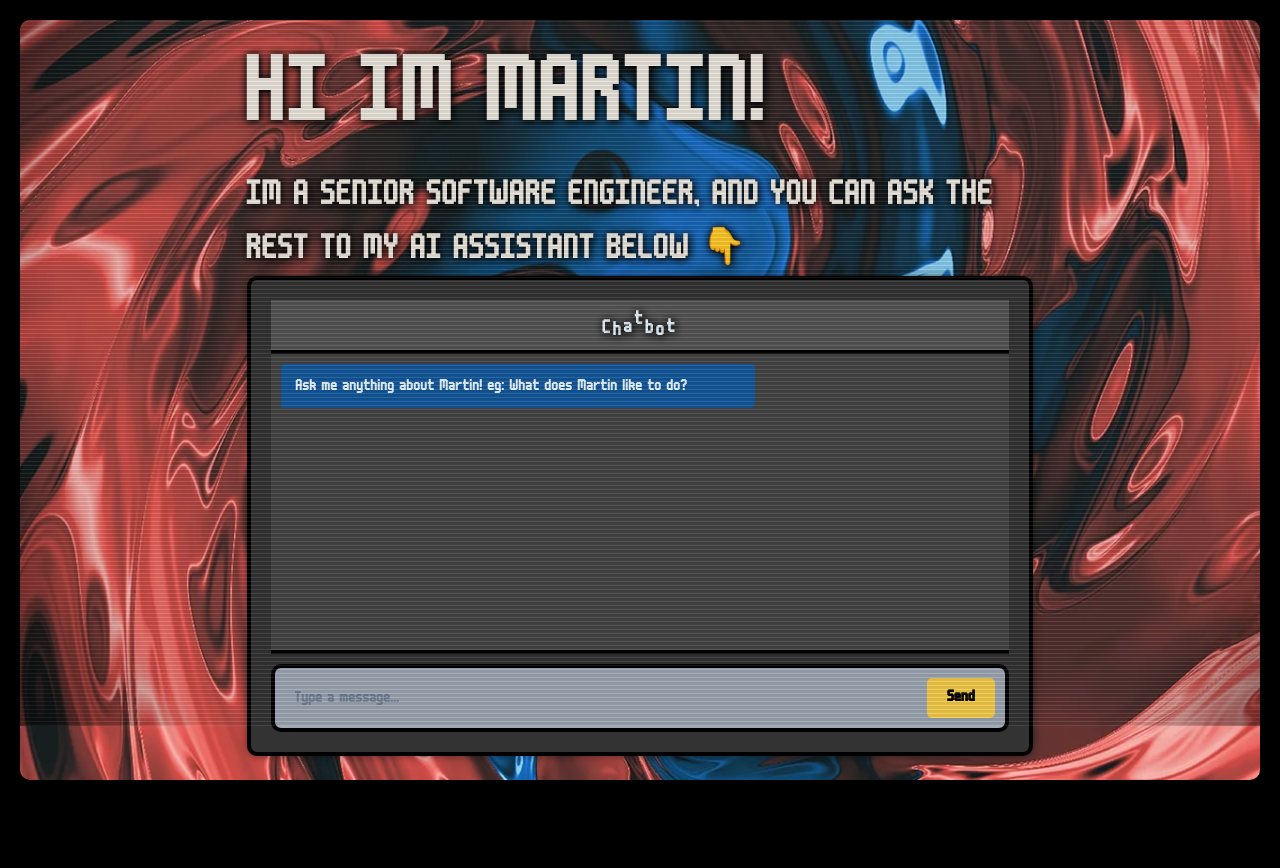
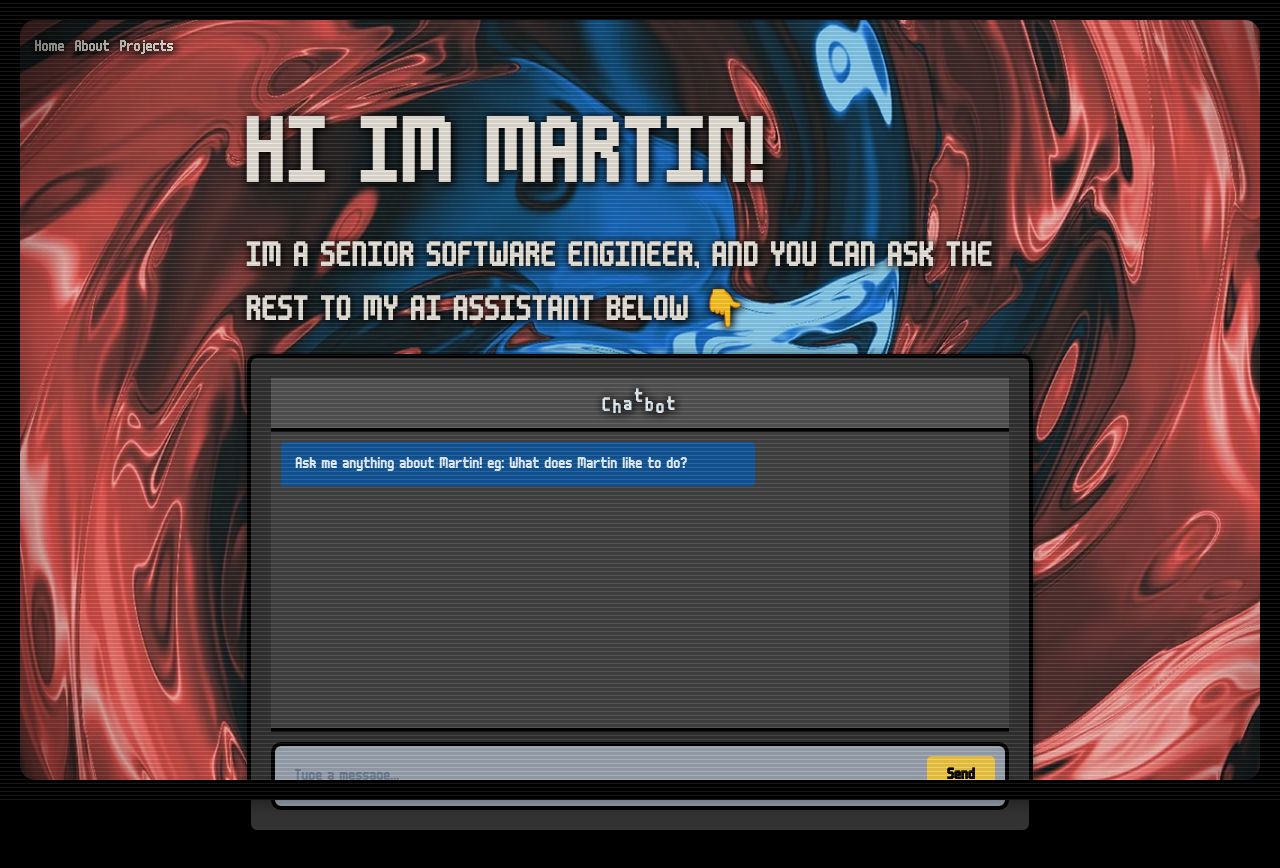
Before and after one commit to MartinPascale/portfolio, a Next.js app: page / in a window 1280 px wide. Shown: the top 868 px of the page. Before the commit the page ends 800 px from the top, so only its background shows below. Built offline with nearby package versions, Linux system fonts and the light colour scheme.

Commit message:
Layout and performance improvements

```diff
--- a/src/app/components/Chatbot.tsx
+++ b/src/app/components/Chatbot.tsx
@@ -1,3 +1,4 @@
+'use client';
 import { Box, HStack, Input, Link, Text } from '@chakra-ui/react';
 import { useEffect, useRef, useState } from 'react';
 import AnimatedButton from './AnimatedButton';
--- a/src/app/layout.tsx
+++ b/src/app/layout.tsx
@@ -16,10 +16,11 @@ export default function RootLayout({ children }: RootLayoutProps) {
         name="description"
         content="Martin Pascale is Senior Software engineer, this is his developer portfolio."
       ></meta>
-      <body className="crt-effect tv-frame tv-screen">
+      <body>
+        <div className="crt-effect tv-frame tv-screen" />
         <Chakra>
           <header>
-            <Box as="nav" py="25px">
+            <Box as="nav" sx={{ position: 'fixed', top: '35px', left: '35px' }}>
               <Link href="/" marginRight="10px">
                 Home
               </Link>
--- a/src/app/page.tsx
+++ b/src/app/page.tsx
@@ -1,5 +1,3 @@
-'use client';
-
 import { Box, Text } from '@chakra-ui/react';
 import ChatbotUI from './components/Chatbot';
 
@@ -12,6 +10,7 @@ const HomePage = () => {
         alignItems: 'center',
         flexDirection: 'column',
         height: '100%',
+        py: '24px',
       }}
     >
       <Box textAlign="left" w={{ base: '100%', md: '100%', lg: '66%' }}>
--- a/src/styles/crt-effect.css
+++ b/src/styles/crt-effect.css
@@ -9,13 +9,17 @@
 }
 
 .crt-effect {
-  position: relative;
+  position: fixed;
+  top: 0;
+  left: 0;
   overflow: hidden;
+  width: 100vw;
+  height: 100vh;
 }
 
 .crt-effect::before {
   content: '';
-  position: absolute;
+  position: fixed;
   top: 0;
   left: 0;
   width: 100vw;
@@ -43,25 +47,3 @@
   pointer-events: none;
   z-index: 101;
 }
-
-/* Noise */
-/* @keyframes noise {
-  0%,
-  100% {
-    opacity: 0.01;
-  }
-  50% {
-    opacity: 0.1;
-  }
-}
-
-.crt-noise {
-  position: absolute;
-  top: 0;
-  left: 0;
-  width: 100%;
-  height: 100vh;
-  background: url('../../public/noise.png') repeat;
-  opacity: 0.3;
-  animation: noise 1s infinite steps(2);
-} */
--- a/src/styles/globals.css
+++ b/src/styles/globals.css
@@ -12,7 +12,10 @@ body {
 
 body {
   background-image: url('../../public/background.webp') !important;
+  background-position: center !important;
   background-size: cover !important;
+  border-radius: 35px;
+  border: 20px solid #000;
 }
 
 #__next {
@@ -26,15 +29,23 @@ main {
   display: flex;
   justify-content: center;
   align-items: center;
+  padding: 42px 24px;
+
+  @media (max-width: 845px) {
+    padding: 24px 16px;
+  }
 }
 
 .tv-frame {
-  position: relative;
-  border-radius: 50px;
-  border: 20px solid #000;
+  position: fixed;
+  top: 0;
+  left: 0;
   overflow: hidden;
   box-shadow: 0 0 20px rgba(0, 0, 0, 0.5);
-  flex-grow: 1;
+  border-radius: 35px;
+  border: 20px solid #000;
+  z-index: 11;
+  pointer-events: none;
 }
 
 .tv-screen {
@@ -44,7 +55,6 @@ main {
   flex-grow: 1;
 }
 
-/* Reduce padding when mobile for tv-screen class */
 @media (max-width: 845px) {
   .tv-screen {
     padding: 15px;
@@ -54,6 +64,7 @@ main {
 @font-face {
   font-family: 'm6x11';
   src: url('../../public/fonts/m6x11.ttf') format('truetype');
+  font-display: swap;
   font-weight: normal;
   font-style: normal;
 }
@@ -65,6 +76,7 @@ main {
   box-shadow: 0 0 10px rgba(0, 0, 0, 0.5);
   padding: 20px;
   color: #ecf8ff;
+  margin-top: 16px;
 }
 
 .box-header {
```
